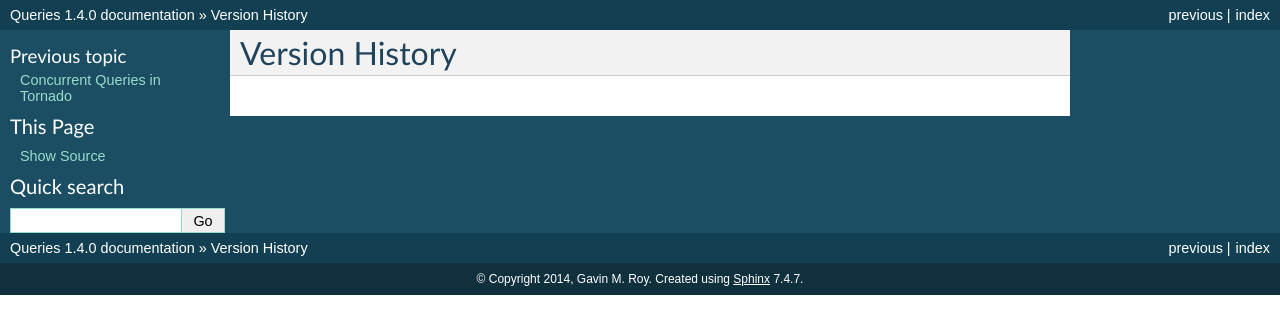
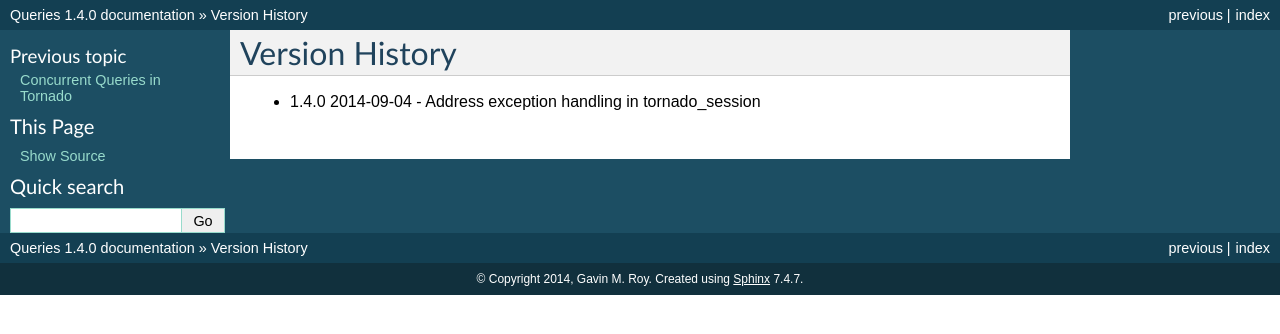
Before and after one commit to gmr/queries, a Sphinx documentation site: the page built from docs/history.rst, in a window 1280 px wide. Shown: the top 334 px of the page. Built offline with Sphinx 7.4.7, drawn with Linux system fonts in a browser that asks for light colours.

Commit message:
Add to version history [ci-skip]

```diff
--- a/docs/history.rst
+++ b/docs/history.rst
@@ -1,2 +1,4 @@
 Version History
 ===============
+- 1.4.0 2014-09-04
+  - Address exception handling in tornado_session
```
